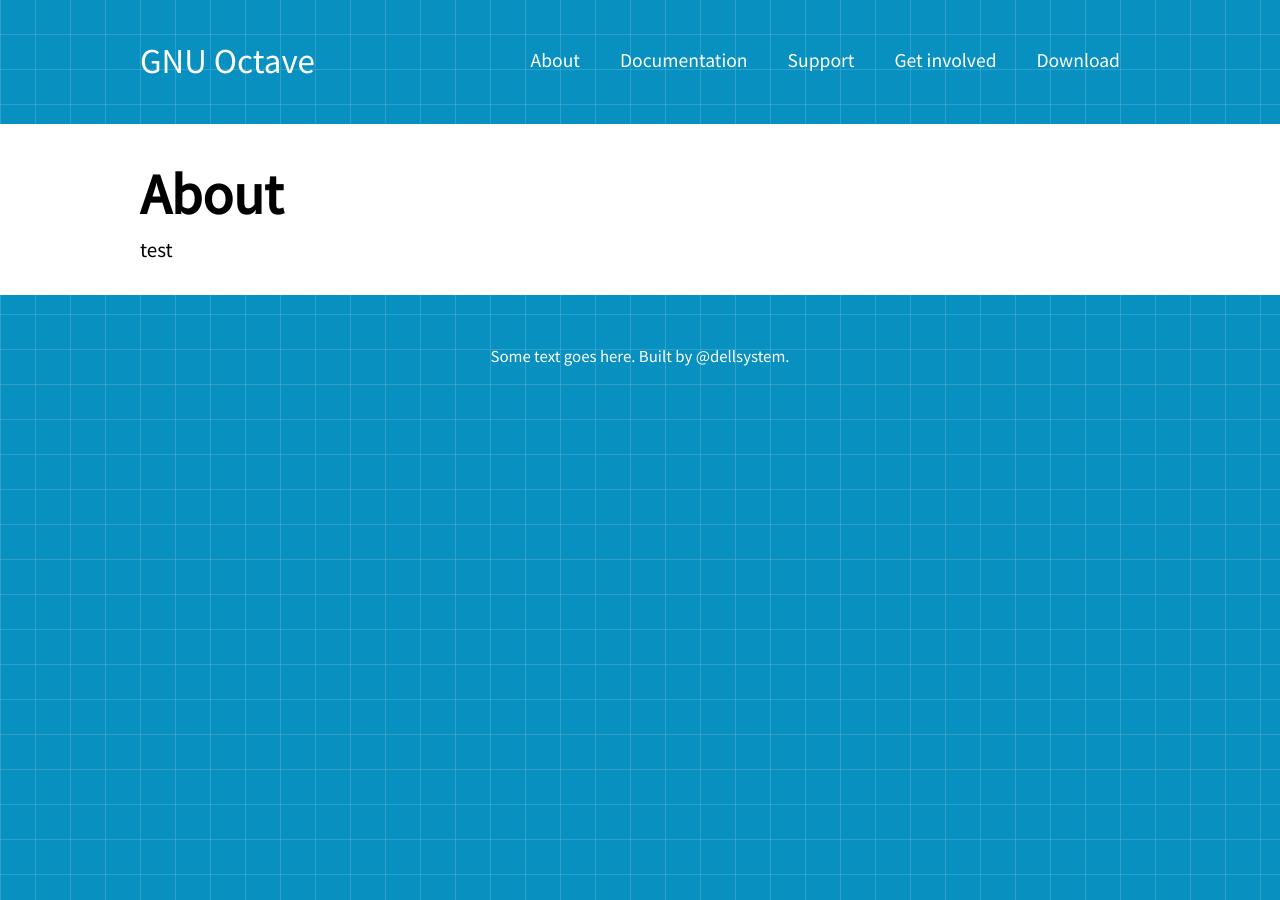
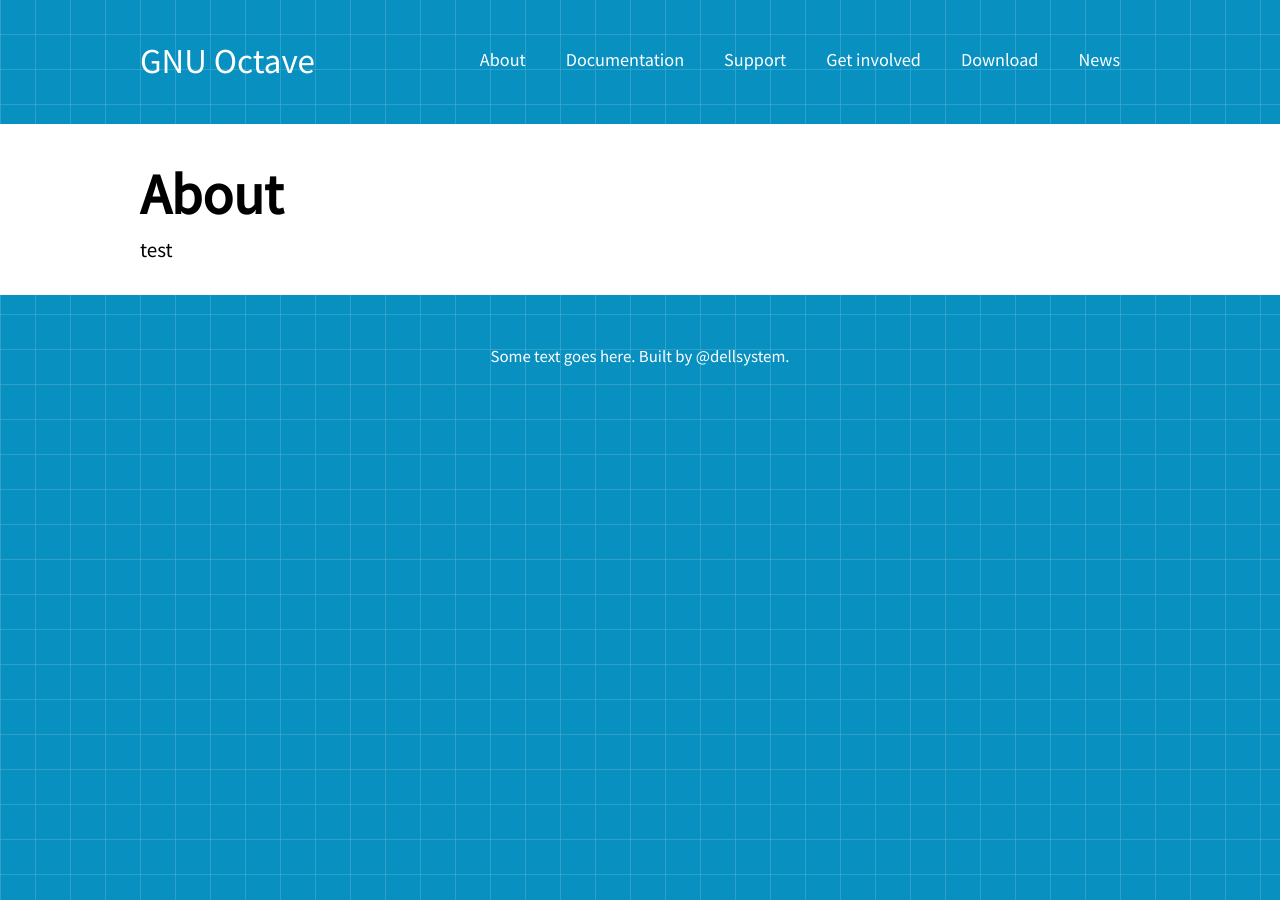
Before and after one commit to dellsystem/octave.org, a Jekyll site: the page built from about.md, in a window 1280 px wide. Built offline with Jekyll 4.4.1, drawn with Linux system fonts in a browser that asks for light colours.

Commit message:
Move homepage news to separate page
By request.

For future reference: to get liquid tags working in *.md files in the
root directory, just use {{ content }} instead of {{ page.content }} in
the layout file.

```diff
--- a/_includes/news.html
+++ b/_includes/news.html
@@ -1,5 +1,5 @@
 <dl>
-    {% for post in site.posts limit:5 %}
+    {% for post in site.posts %}
     <dt>{{ post.date | date: "%B %-d, %Y" }}</dt>
     <dd>{{ post.content }}</dd>
     {% endfor %}
--- a/_layouts/base.html
+++ b/_layouts/base.html
@@ -31,6 +31,7 @@
                         <li><a href="/support">Support</a></li>
                         <li><a href="/get-involved">Get involved</a></li>
                         <li><a href="/download">Download</a></li>
+                        <li><a href="/news">News</a></li>
                     </ul>
                 </div>
             </div>
--- a/_layouts/default.html
+++ b/_layouts/default.html
@@ -5,6 +5,6 @@
 <div id="main">
     <div class="wrapper">
         <h1>{{ page.title }}</h1>
-        {{ page.content }}
+        {{ content }}
     </div>
 </div>
--- a/css/octave.less
+++ b/css/octave.less
@@ -15,6 +15,7 @@
 
 a {
     text-decoration: none;
+    color: @orange;
 
     &:hover {
         text-decoration: underline;
@@ -69,7 +70,7 @@
     li {
         float: left;
         padding: 47px 20px;
-        font-size: 1.4em;
+        font-size: 1.3em;
 
         a {
             color: #fff;
@@ -97,13 +98,14 @@
     }
 }
 
-.button {
+a.button {
     display: inline-block;
     padding: 15px 30px;
     color: @white;
     .border-radius(7px);
     font-size: 1.7em;
     margin: 20px 10px;
+    color: @white;
 
     &:hover {
         text-decoration: none;
@@ -127,29 +129,12 @@
 }
 
 #home-news {
-    .white-text;
-    margin-top: 40px;
-    margin-bottom: 40px;
-
-    h2 {
-        font-size: 3.0em;
-    }
-
-    dl {
-        font-size: 1.7em;
-    }
-
-    dt {
-        font-weight: bold;
-    }
-
-    dd {
-        margin-left: 20px;
-        margin-bottom: 10px;
-    }
+    margin-top: 20px;
+    font-size: 1.7em;
 }
 
 #sombrero {
+    margin-top: 30px;
     text-align: center;
 }
 
@@ -170,3 +155,14 @@
     color: @white;
     font-size: 1.2em;
 }
+
+dl {
+    dt {
+        font-weight: bold;
+    }
+
+    dd {
+        margin-left: 20px;
+        margin-bottom: 10px;
+    }
+}
```
Also changed, not shown: _layouts/home.html (+7 -5 lines), news.md (added, +6 -0 lines).
